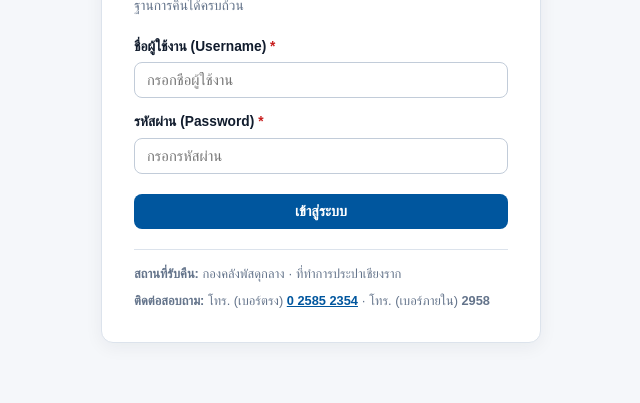
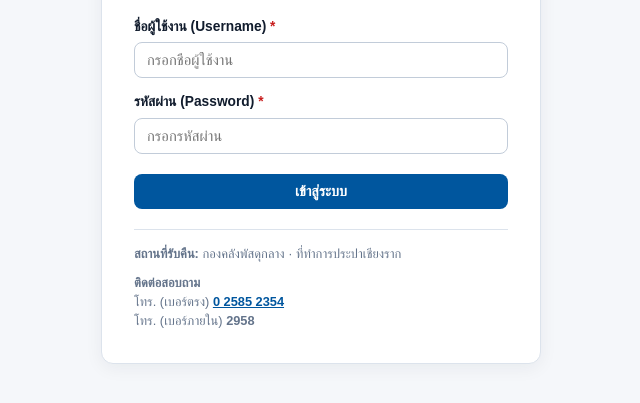
Before and after one commit to bank18197-star/mwa-booking-system, a plain HTML site: page index.html in a window 1280 px wide. Shown: the part 297-700 px from the top of the page, without its empty margins (319-959 px from the left). Drawn offline with Linux system fonts and the light colour scheme; a web font is replaced by a local one.

Commit message:
Format contact section on login page

```diff
--- a/index.html
+++ b/index.html
@@ -232,7 +232,11 @@
       </form>
       <div class="auth-specs">
         <div><strong>สถานที่รับคืน:</strong> กองคลังพัสดุกลาง &middot; ที่ทำการประปาเชียงราก</div>
-        <div style="margin-top:4px"><strong>ติดต่อสอบถาม:</strong> โทร. (เบอร์ตรง) <a href="tel:025852354" style="color:var(--mwa-blue);font-weight:600">0 2585 2354</a> &middot; โทร. (เบอร์ภายใน) <strong>2958</strong></div>
+        <div style="margin-top:6px">
+          <div><strong>ติดต่อสอบถาม</strong></div>
+          <div>โทร. (เบอร์ตรง) <a href="tel:025852354" style="color:var(--mwa-blue);font-weight:600;white-space:nowrap">0 2585 2354</a></div>
+          <div>โทร. (เบอร์ภายใน) <strong>2958</strong></div>
+        </div>
       </div>
     </div>
   </div>
```
